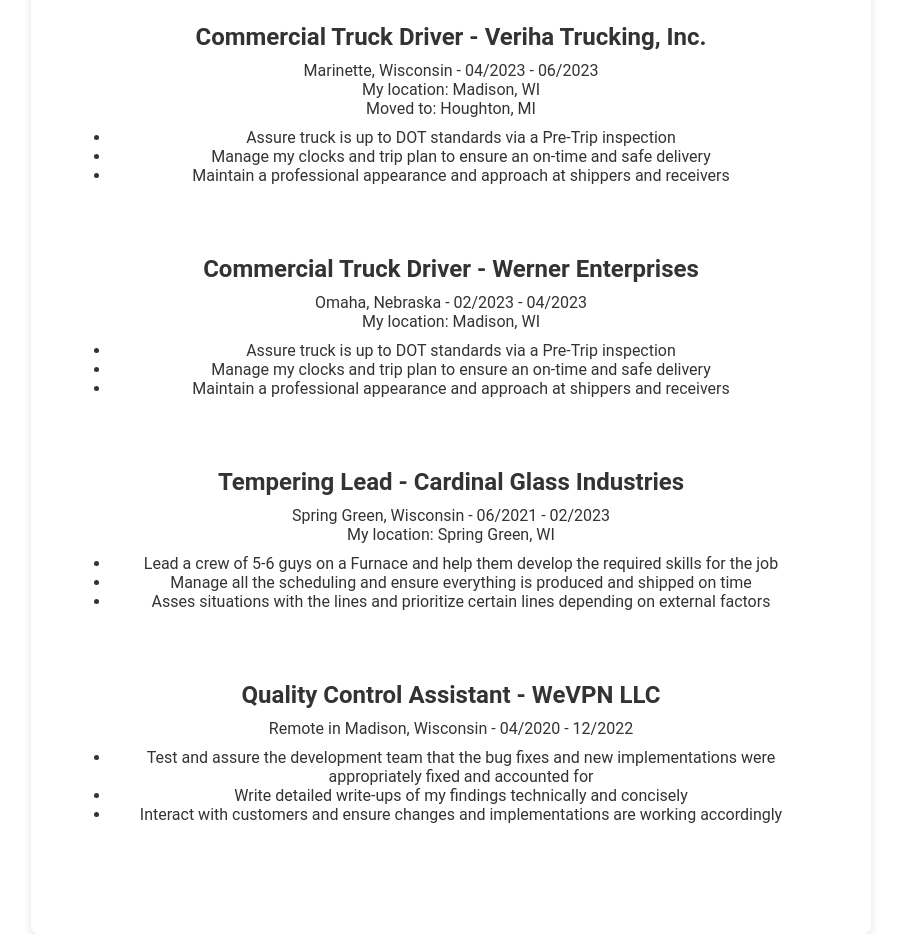
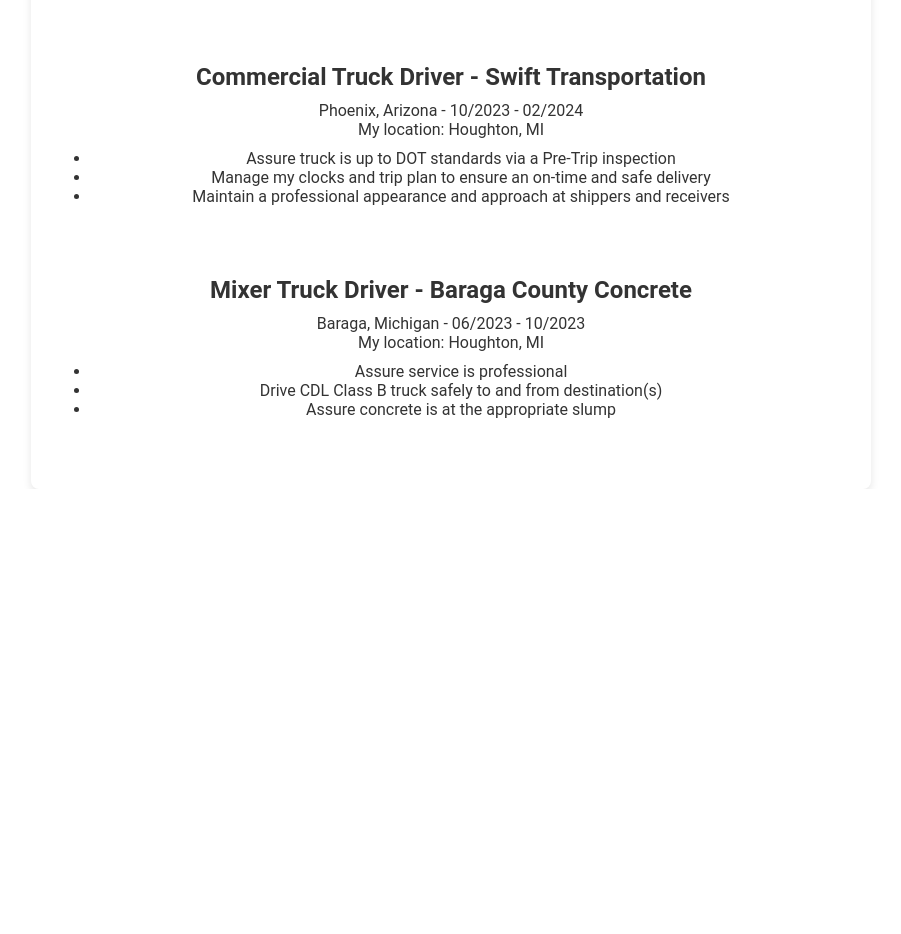
Before and after one commit to Thymester/MyBio-React, a React (Create React App) app: page / in a window 1280 px wide. Shown: the part 5440-6374 px from the top of the page, without its empty margins (189-1090 px from the left). After the commit the page ends 5929 px from the top, so only its background shows below. Built offline with nearby package versions, Linux system fonts and the light colour scheme.

Commit message:
Add files via upload

```diff
--- a/src/components/Resume.js
+++ b/src/components/Resume.js
@@ -15,6 +15,25 @@
             <li>Expert in uncovering customers' needs and have a passion to educate, demonstrate and recommend device and service solutions</li>
           </ul>
       </div>
+      <div className="resume-entry">
+            <h3>Quality Control Assistant - WeVPN LLC</h3>
+            <p>Remote in Madison, Wisconsin - 04/2020 - 12/2022</p>
+            <ul>
+                <li>Test and assure the development team that the bug fixes and new implementations were appropriately fixed and accounted for</li>
+                <li>Write detailed write-ups of my findings technically and concisely</li>
+                <li>Interact with customers and ensure changes and implementations are working accordingly</li>
+            </ul>
+        </div>
+        <div className="resume-entry">
+            <h3>Tempering Lead - Cardinal Glass Industries</h3>
+            <p>Spring Green, Wisconsin - 06/2021 - 02/2023</p>
+            <p>My location: Spring Green, WI</p>
+            <ul>
+                <li>Lead a crew of 5-6 guys on a Furnace and help them develop the required skills for the job</li>
+                <li>Manage all the scheduling and ensure everything is produced and shipped on time</li>
+                <li>Asses situations with the lines and prioritize certain lines depending on external factors</li>
+            </ul>
+        </div>
         <div className='resume-entry'>
           <h3>Commercial Truck Driver - Swift Transportation</h3>
           <p>Phoenix, Arizona - 10/2023 - 02/2024</p>
@@ -34,46 +53,6 @@
             <li>Drive CDL Class B truck safely to and from destination(s)</li>
             <li>Assure concrete is at the appropriate slump</li>
           </ul>
-        <div className="resume-entry">
-            <h3>Commercial Truck Driver - Veriha Trucking, Inc.</h3>
-            <p>Marinette, Wisconsin - 04/2023 - 06/2023</p>
-            <p>My location: Madison, WI</p>
-            <p>Moved to: Houghton, MI</p>
-            <ul>
-                <li>Assure truck is up to DOT standards via a Pre-Trip inspection</li>
-                <li>Manage my clocks and trip plan to ensure an on-time and safe delivery</li>
-                <li>Maintain a professional appearance and approach at shippers and receivers</li>
-            </ul>
-        </div>
-        <div className="resume-entry">
-            <h3>Commercial Truck Driver - Werner Enterprises</h3>
-            <p>Omaha, Nebraska - 02/2023 - 04/2023</p>
-            <p>My location: Madison, WI</p>
-            <ul>
-            <li>Assure truck is up to DOT standards via a Pre-Trip inspection</li>
-                <li>Manage my clocks and trip plan to ensure an on-time and safe delivery</li>
-                <li>Maintain a professional appearance and approach at shippers and receivers</li>
-            </ul>
-        </div>
-        <div className="resume-entry">
-            <h3>Tempering Lead - Cardinal Glass Industries</h3>
-            <p>Spring Green, Wisconsin - 06/2021 - 02/2023</p>
-            <p>My location: Spring Green, WI</p>
-            <ul>
-                <li>Lead a crew of 5-6 guys on a Furnace and help them develop the required skills for the job</li>
-                <li>Manage all the scheduling and ensure everything is produced and shipped on time</li>
-                <li>Asses situations with the lines and prioritize certain lines depending on external factors</li>
-            </ul>
-            </div>
-        <div className="resume-entry">
-            <h3>Quality Control Assistant - WeVPN LLC</h3>
-            <p>Remote in Madison, Wisconsin - 04/2020 - 12/2022</p>
-            <ul>
-                <li>Test and assure the development team that the bug fixes and new implementations were appropriately fixed and accounted for</li>
-                <li>Write detailed write-ups of my findings technically and concisely</li>
-                <li>Interact with customers and ensure changes and implementations are working accordingly</li>
-            </ul>
-              </div>
             </div>
         </div>
     </div>
```
